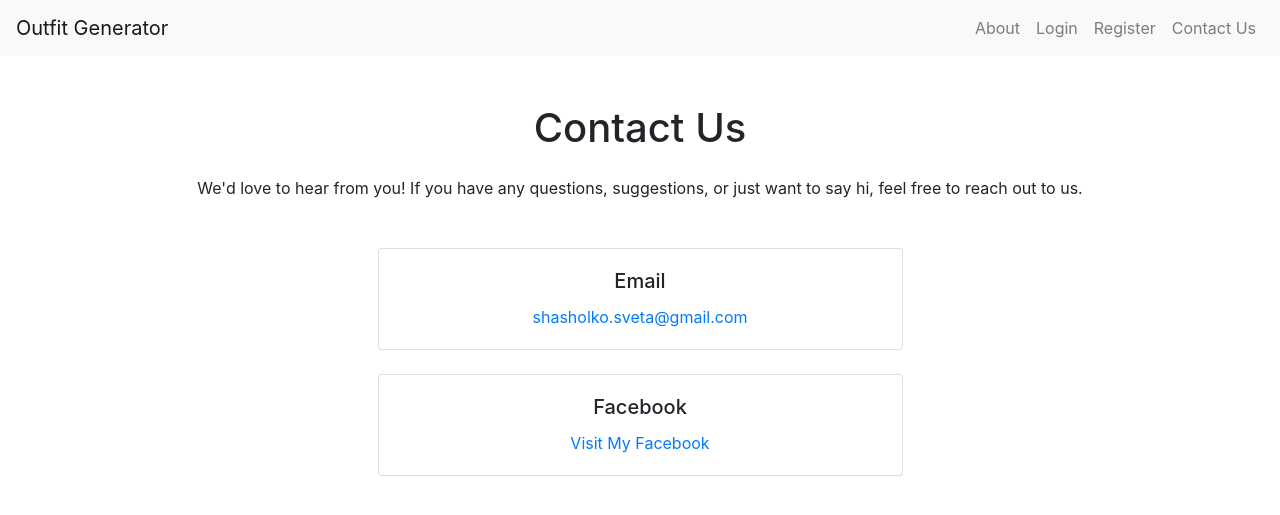
After one commit to SShasholko/fashion-outfit-generator-in-Flask, a Flask app: page /contact in a window 1280 px wide. The commit adds this page. Shown: the top 515 px of the page. Run offline with Flask 3, Linux system fonts and the light colour scheme; some libraries are stand-ins or nearby versions.

Commit message:
Contact page

```diff
--- a/app.py
+++ b/app.py
@@ -194,6 +194,10 @@ def outfit_suggestions():
     return render_template('outfit_form.html')
 
 
+@app.route('/contact')
+def contact():
+    return render_template('contact.html')
+
 
 if __name__ == '__main__':
     app.run(
--- a/templates/base.html
+++ b/templates/base.html
@@ -23,6 +23,9 @@
                         <a class="nav-link" href="{{ url_for('outfit_suggestions') }}">Outfit Suggestions</a>
                     </li>
                     <li class="nav-item">
+                        <a class="nav-link" href="{{ url_for('contact') }}">Contact Us</a>
+                    </li>
+                    <li class="nav-item">
                         <a class="nav-link" href="{{ url_for('logout') }}">Logout</a>
                     </li>
                 {% else %}
@@ -34,6 +37,9 @@
                     </li>
                     <li class="nav-item">
                         <a class="nav-link" href="{{ url_for('register') }}">Register</a>
+                    </li>
+                    <li class="nav-item">
+                        <a class="nav-link" href="{{ url_for('contact') }}">Contact Us</a>
                     </li>
                 {% endif %}
             </ul>
--- /dev/null
+++ b/templates/contact.html
@@ -0,0 +1,29 @@
+{% extends "base.html" %}
+
+{% block content %}
+<div class="container mt-5">
+    <h1 class="text-center mb-4">Contact Us</h1>
+    <p class="text-center">We'd love to hear from you! If you have any questions, suggestions, or just want to say hi, feel free to reach out to us.</p>
+
+    <div class="row mt-5 justify-content-center">
+        <div class="col-md-6">
+            <div class="card mb-4">
+                <div class="card-body text-center">
+                    <h5 class="card-title">Email</h5>
+                    <p class="card-text">
+                        <a href="mailto:shasholko.sveta@gmail.com">shasholko.sveta@gmail.com</a>
+                    </p>
+                </div>
+            </div>
+            <div class="card mb-4">
+                <div class="card-body text-center">
+                    <h5 class="card-title">Facebook</h5>
+                    <p class="card-text">
+                        <a href="https://www.facebook.com/shasholkos/" target="_blank">Visit My Facebook</a>
+                    </p>
+                </div>
+            </div>
+        </div>
+    </div>
+</div>
+{% endblock %}
```
